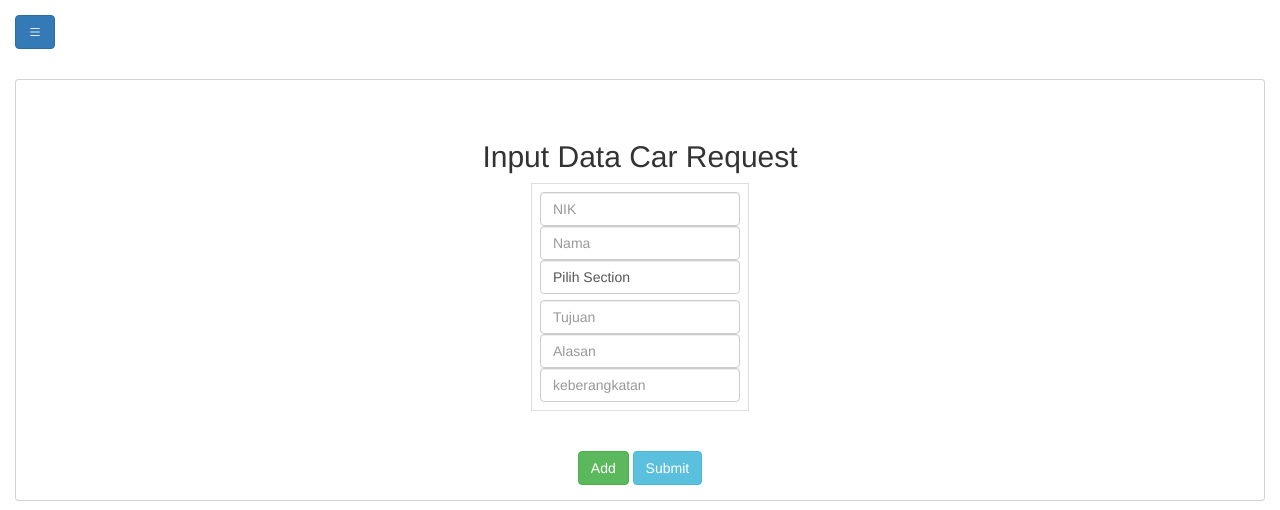
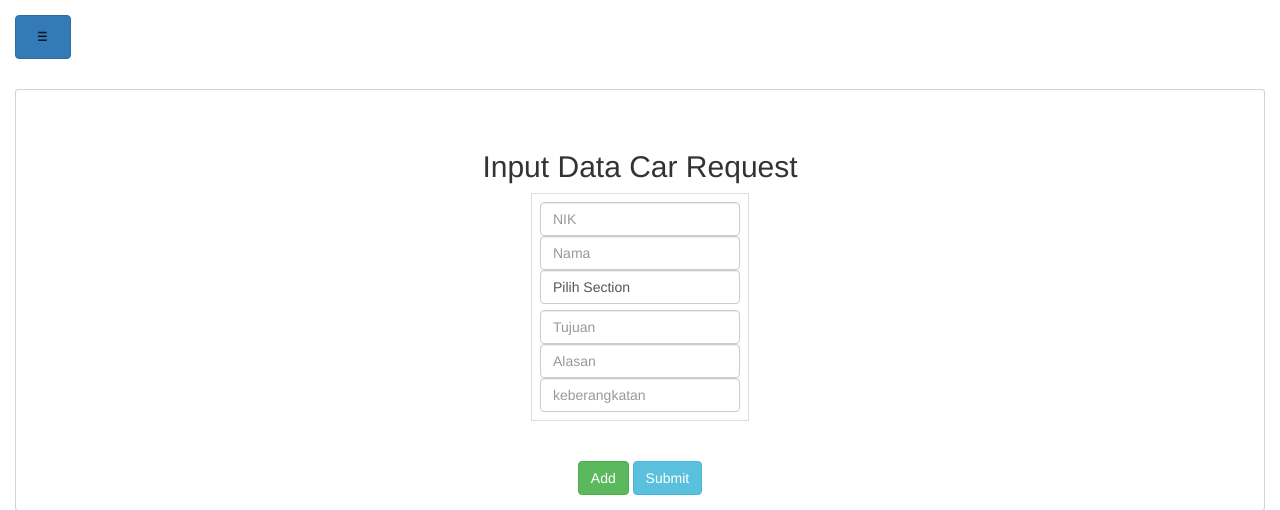
Before and after one commit to Ainizoro/car_request, a PHP site: page /data_admin.php in a window 1280 px wide. Shown: the top 510 px of the page. Run offline with PHP 8.4, Linux system fonts and the light colour scheme; a user stored in the database is signed in; data comes from the database, SQL or seed files in the repository; some libraries are stand-ins or nearby versions.

Commit message:
ditambahkan isi

```diff
--- a/Add_jadwal.php
+++ b/Add_jadwal.php
@@ -6,9 +6,7 @@
 <body style="padding:15px;background:#87CEFA">
 	<h4>Tambah Jadwal Keberangkatan Bus</h4>
 <?php
-session_start(); // session untuk notifikasi pesan
 echo @$_SESSION['pesan'];
-session_destroy();
 ?>
 <form action="tambah_jadwal.php" method="post">
 <input style="margin-bottom:10px;" type="text" name="plan1" placeholder="Jam Plan 1"><br>
--- a/data_admin.php
+++ b/data_admin.php
@@ -5,6 +5,9 @@
   <meta name="viewport" content="width=device-width, initial-scale=1.0" />
   <title>Admin</title>
   <!-- bootstrap 5 css -->
+  <link rel=”stylesheet” href=”css/bootstrap.min.css” />
+  <link rel="stylesheet" href="/assets/lib/font-awesome/css/font-awesome.css" type="text/css">
+  <link href="https://netdna.bootstrapcdn.com/bootstrap/3.0.0/css/bootstrap-glyphicons.css" rel="stylesheet">
   <link rel="stylesheet" href="https://stackpath.bootstrapcdn.com/bootstrap/5.0.0-alpha2/css/bootstrap.min.css" integrity="sha384-DhY6onE6f3zzKbjUPRc2hOzGAdEf4/Dz+WJwBvEYL/lkkIsI3ihufq9hk9K4lVoK" crossorigin="anonymous" />
   <link rel="stylesheet" href="https://cdn.jsdelivr.net/npm/bootstrap-icons@1.9.1/font/bootstrap-icons.css" />
   <style>
@@ -51,38 +54,32 @@
       <h4 class="mb-5 text-white">CAR REQUEST</h4>
       <li>
         <a class="text-white" href="halaman_admin.php">
-          <i class="bi bi-house mr-2"></i>
           Dashboard
         </a>
       </li>
       <li>
         <a class="text-white" href="data_admin.php">
-          <i class='bi bi-truck'></i>
           Input Request Car
         </a>
       </li>
       <li>
         <a class="text-white" href="laporan_admin.php">
-          <i class="bi bi-clipboard-data-fill"></i>
           Laporan Car Request
           <?php include('notification.php') ?>
         </a>
       </li>
       <li>
         <a class="text-white" href="add.php">
-          <i class='bi bi-person-plus'></i>
           Add USER
         </a>
       </li>
       <li>
         <a class="text-white" href="update_jadwal.php">
-          <i class='bi bi-arrow-repeat'></i>
           Update Jadwal Car
         </a>
       </li>
       <li>
         <a class="text-white" href="index.php">
-          <i class='bi bi-box-arrow-right'></i>
           Logout
         </a>
       </li>
@@ -92,7 +89,7 @@
   </div>
   <section class="p-4" id="main-content">
     <button class="btn btn-primary" id="button-toggle">
-      <i class="bi bi-list"></i>
+      <img src="list.png" height="30px" width="30px">
     </button>
     <div class="card mt-5">
       <div class="body">
--- a/proses_manager.php
+++ b/proses_manager.php
@@ -1,7 +1,7 @@
 <?php
 include 'koneksi.php';
 if (isset($_POST['submit'])) {
-     foreach ($_POST['status_manager'] as $key => $value) {
+foreach ($_POST['status_manager'] as $key => $value) {
           $query = "UPDATE data SET status_manager = '" . $value . "', notif_ga = 0 WHERE id = '" . $key . "'";
           mysqli_query($koneksi, $query);
      }
```
